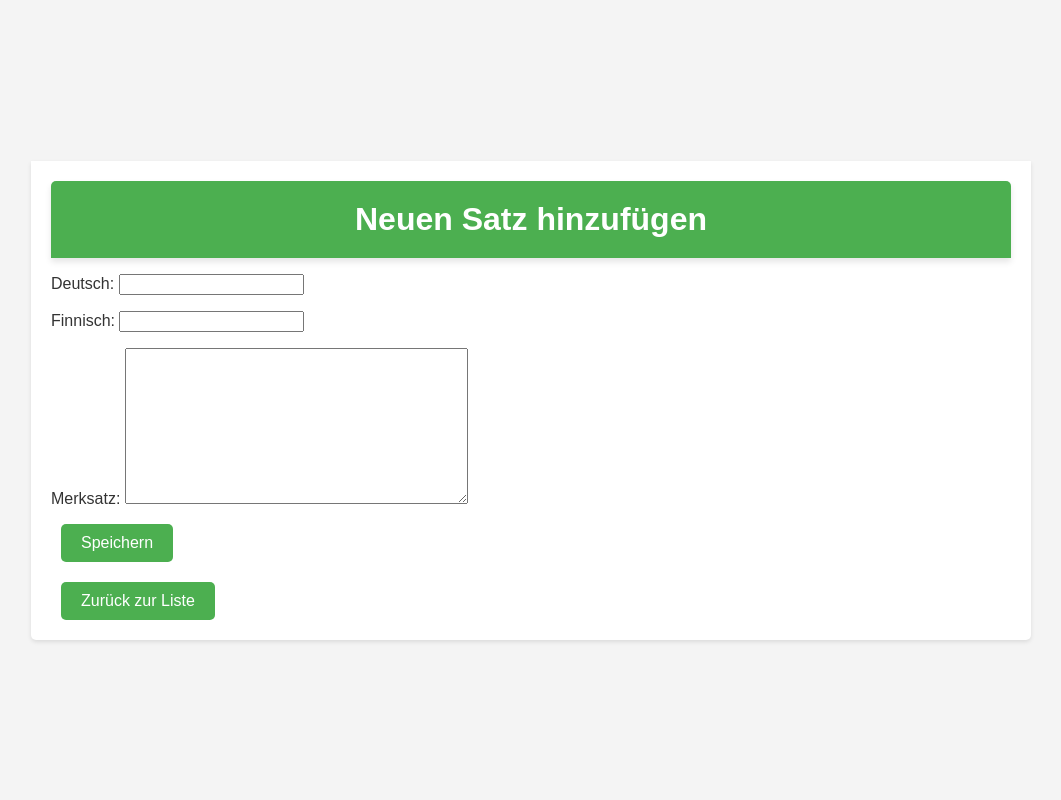
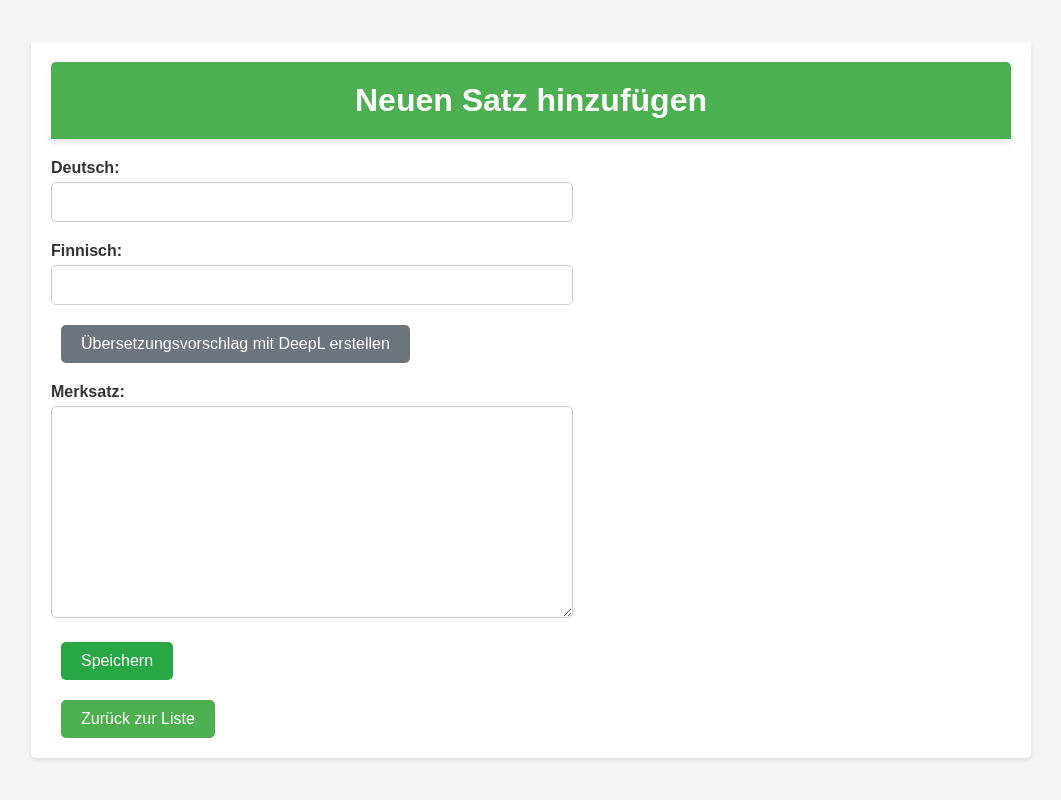
Before and after one commit to cmgoersch/django_vokabeltrainer, a Django app: page /satz-hinzufuegen/ in a window 1280 px wide. Shown: the whole page, without its empty margins (109-1170 px from the left). Run offline with Django 5.2, Linux system fonts and the light colour scheme.

Commit message:
all forms styled

```diff
--- /dev/null
+++ b/trainer/static/css/form_style.css
@@ -0,0 +1,56 @@
+/* form_style.css */
+
+/* Grundlegendes Formular-Styling */
+form {
+    margin-top: 20px;
+}
+
+.form-group {
+    margin-bottom: 20px;
+}
+
+label {
+    font-weight: bold;
+    display: block;
+    margin-bottom: 5px;
+}
+
+input[type="text"], textarea {
+    width: 500px;  /* Festgelegte Breite für die Eingabefelder */
+    max-width: 100%;
+    padding: 10px;
+    font-size: 16px;
+    border: 1px solid #ccc;
+    border-radius: 5px;
+}
+
+#translation-result {
+    font-size: 16px;
+    margin-top: 15px;
+    margin-bottom: 20px;
+    color: #555;
+}
+
+button {
+    padding: 10px 20px;
+    font-size: 16px;
+    border-radius: 5px;
+}
+
+button.btn-secondary {
+    background-color: #6c757d;
+    border: none;
+    color: white;
+}
+
+button.btn-primary {
+    background-color: #28a745;
+    border: none;
+    color: white;
+    margin-right: 10px;
+}
+
+/* Abstand zwischen Buttons */
+button + button {
+    margin-left: 10px;
+}
--- a/trainer/templates/trainer/satz_hinzufuegen.html
+++ b/trainer/templates/trainer/satz_hinzufuegen.html
@@ -6,16 +6,76 @@
     <meta name="viewport" content="width=device-width, initial-scale=1.0">
     <title>Neuen Satz hinzufügen</title>
     <link rel="stylesheet" href="{% static 'css/style.css' %}">
+    <link rel="stylesheet" href="{% static 'css/form_style.css' %}">  <!-- Neue CSS-Datei -->
 </head>
 <body>
     <div class="container">
         <h1>Neuen Satz hinzufügen</h1>
         <form method="post">
             {% csrf_token %}
-            {{ form.as_p }}  <!-- Dies rendert das Formular automatisch, inkl. des Merksatzes -->
+            <div class="form-group">
+                <label for="id_deutsch">Deutsch:</label>
+                {{ form.deutsch }}  <!-- Rendert das deutsche Satzfeld -->
+            </div>
+
+            <div class="form-group">
+                <label for="id_finnisch">Finnisch:</label>
+                {{ form.finnisch }}  <!-- Rendert das finnische Satzfeld -->
+            </div>
+
+            <!-- Button, um die Übersetzung abzurufen -->
+            <button type="button" id="get-translation" class="btn btn-secondary">Übersetzungsvorschlag mit DeepL erstellen</button>
+
+            <!-- Übersetzungsvorschlag anzeigen -->
+            <div id="translation-result" style="margin-top: 15px;"></div>
+
+            <!-- "Übernehmen"-Button wird erst sichtbar, wenn ein Übersetzungsvorschlag vorliegt -->
+            <button type="button" id="use-translation" class="btn btn-primary" style="display:none;">Übernehmen</button>
+
+            <div class="form-group">
+                <label for="id_merksatz">Merksatz:</label>
+                {{ form.merksatz }}  <!-- Rendert das Merksatz-Feld -->
+            </div>
+
+            <!-- Speichern-Button -->
             <button type="submit" class="btn btn-primary">Speichern</button>
         </form>
+
         <a href="{% url 'wort_satz_liste' %}" class="btn btn-secondary">Zurück zur Liste</a>
     </div>
+
+    <script>
+        // Event Listener für den "Übersetzungsvorschlag" Button
+        document.getElementById("get-translation").addEventListener("click", function() {
+            const deutscherSatz = document.getElementById("id_deutsch").value;
+            if (deutscherSatz.length > 0) {
+                // API Anfrage für die Übersetzung
+                fetch(`/get_translation/?text=${deutscherSatz}`)
+                .then(response => response.json())
+                .then(data => {
+                    if (data.translation) {
+                        // Zeige den Übersetzungsvorschlag im Div an
+                        document.getElementById("translation-result").innerText = `Vorschlag: ${data.translation}`;
+
+                        // Zeige den "Übernehmen"-Button
+                        document.getElementById("use-translation").style.display = 'inline-block';
+
+                        // Event Listener für den "Übernehmen"-Button
+                        document.getElementById("use-translation").addEventListener("click", function() {
+                            // Übertrage die Übersetzung ins finnische Textfeld
+                            document.getElementById("id_finnisch").value = data.translation;
+                        });
+                    }
+                })
+                .catch(error => {
+                    // Füge hier eine einfache Fehlerbehandlung hinzu, falls die API nicht funktioniert
+                    document.getElementById("translation-result").innerText = "Fehler bei der Übersetzung.";
+                    console.error('Error:', error);
+                });
+            } else {
+                document.getElementById("translation-result").innerText = "Bitte einen deutschen Satz eingeben.";
+            }
+        });
+    </script>
 </body>
 </html>
```
Also changed, not shown: trainer/templates/trainer/wort_bearbeiten.html (+19 -2 lines), trainer/templates/trainer/wort_hinzufuegen.html (+1 -49 lines), db.sqlite3.
